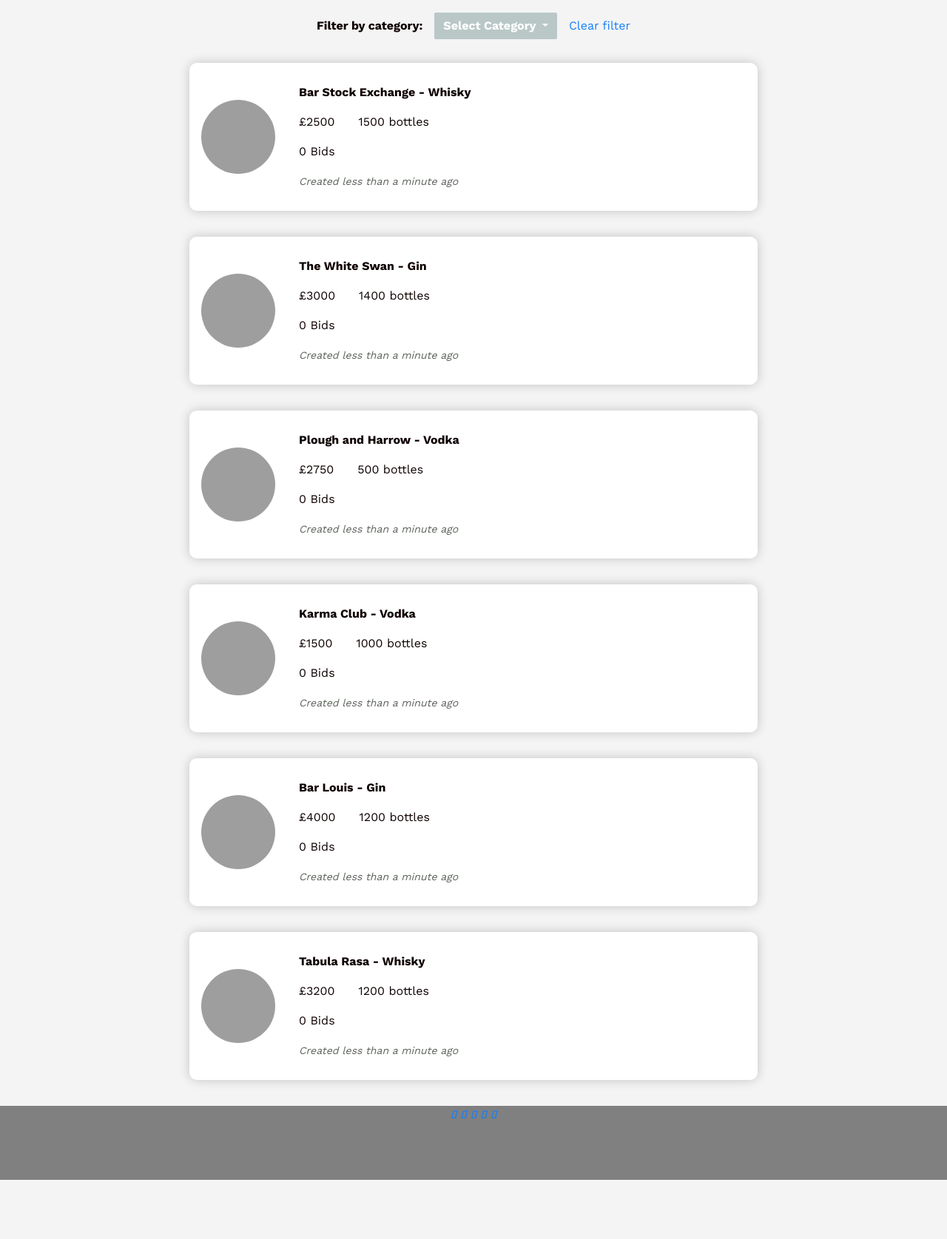
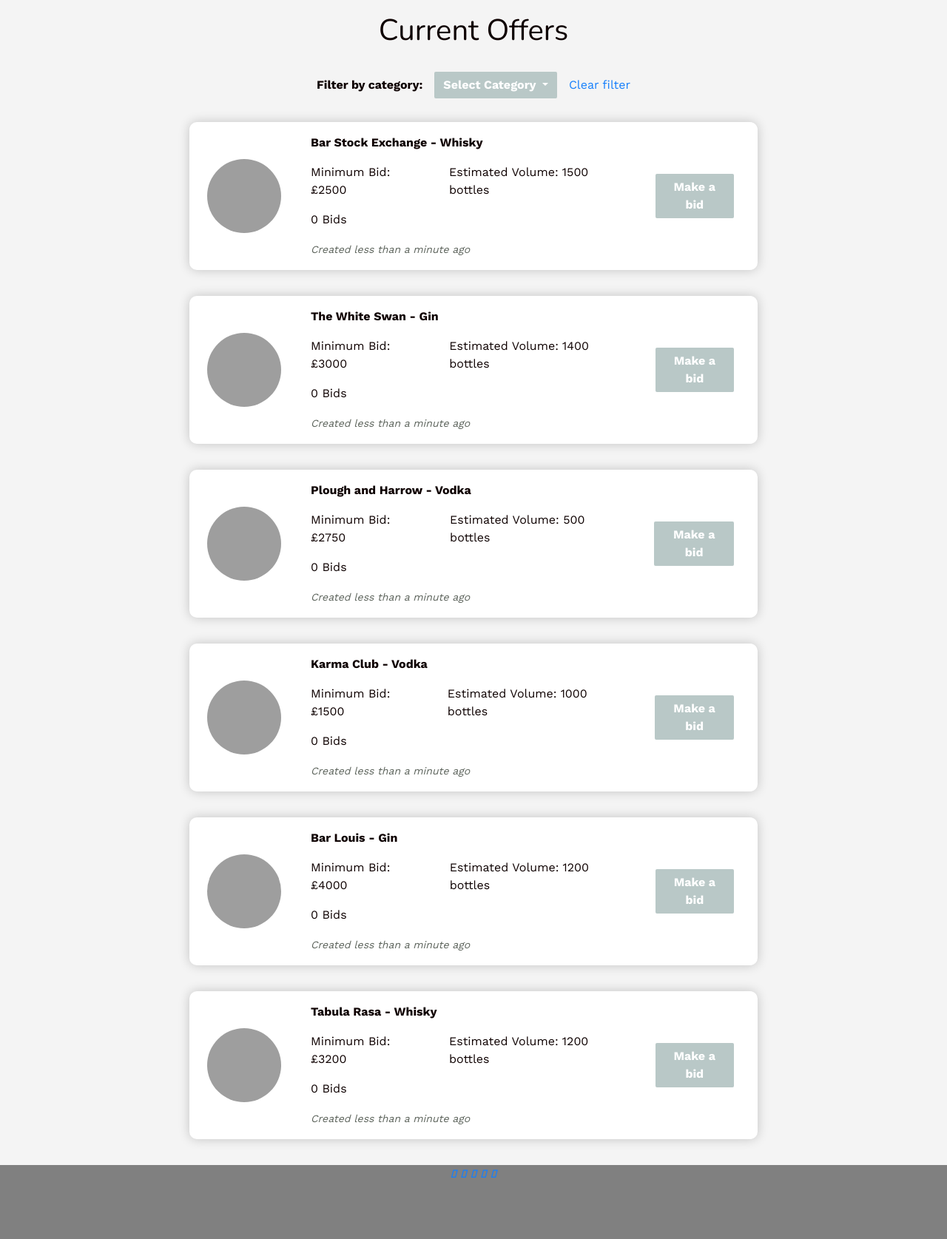
Before and after one commit to cicada-1/eztenda-prototype, a Rails app: page /offers in a window 1280 px wide. Shown: the part 83-1758 px from the top of the page at 74% size. Before the commit the page ends 1678 px from the top, so only its background shows below. Run offline with Rails 7, Linux system fonts and the light colour scheme; data comes from the database, SQL or seed files in the repository; style sheets or scripts are compiled from the project's sources; some libraries are stand-ins or nearby versions; grey boxes are pictures that could not be loaded.

Commit message:
Add 'Make a bid' button to offer cards. Add title. Make product-info div flex grow 1

```diff
--- a/app/assets/stylesheets/components/_card.scss
+++ b/app/assets/stylesheets/components/_card.scss
@@ -37,9 +37,10 @@
 
 .all-offers-card {
   margin-bottom: 16px;
+  justify-content: space-between;
 
   img {
-    margin: 0 16px;
+    margin: 0 24px;
   }
 
   .min-bid-est-vol {
@@ -47,6 +48,15 @@
   }
 
   #min-bid {
+    margin-right: 32px;
+  }
+
+  .card-product-infos {
+    flex-grow: 1;
+  }
+
+  .bid-button {
+    margin-left: 24px;
     margin-right: 32px;
   }
 }
--- a/app/assets/stylesheets/pages/_offers_index_all.scss
+++ b/app/assets/stylesheets/pages/_offers_index_all.scss
@@ -3,17 +3,24 @@
   flex-direction: column;
   justify-content: center;
   align-items: center;
+
 }
 
 .index-container {
+  margin-top: 100px;
   width: 60%;
+
+  h1 {
+    text-align: center;
+    margin-bottom: 32px;
+  }
 }
 
 .dropdown-and-clear-button {
   display: flex;
   justify-content: center;
   align-items: center;
-  margin-top: 100px;
+
   margin-bottom: 32px;
 
   p {
--- a/app/controllers/offers_controller.rb
+++ b/app/controllers/offers_controller.rb
@@ -31,7 +31,7 @@ class OffersController < ApplicationController
   def create
     @offer = Offer.new(offer_params.merge(venue_id: params[:venue_id]))
     if @offer.save
-      redirect_to venue_offers_path
+      redirect_to offer_path(@offer)
     else
       render :new
     end
@@ -42,7 +42,7 @@ class OffersController < ApplicationController
 
   def update
     @offer.update(offer_params)
-    redirect_to venue_offer_path(@offer)
+    redirect_to offer_path(@offer)
   end
 
   def destroy
--- a/app/views/offers/index_all.html.erb
+++ b/app/views/offers/index_all.html.erb
@@ -1,5 +1,6 @@
 <div class="fs-container">
   <div class="index-container">
+    <h1 class="index-title">Current Offers</h1>
     <div class="dropdown-and-clear-button">
       <p><strong>Filter by category:</strong></p>
       <div class="dropdown" id="category-dropdown">
@@ -22,12 +23,13 @@
           <div class="card-product-infos">
             <p id="offer-card-title"><strong><%= offer.venue.venue_name %> - <%= offer.category %></strong></p>
             <div class="min-bid-est-vol">
-              <p id="min-bid">£<%= offer.min_bid %></p>
-              <p id="est-vol"><%= offer.estimated_volume %></p>
+              <p id="min-bid">Minimum Bid: £<%= offer.min_bid %></p>
+              <p id="est-vol">Estimated Volume: <%= offer.estimated_volume %></p>
             </div>
             <p><%= offer.bids.count %> Bids</p>
             <span id="text-muted">Created <%= time_ago_in_words(offer.updated_at) %> ago</span>
           </div>
+          <%= link_to "Make a bid", offer_path(offer), class: "btn bid-button" %>
         </div>
       <% end %>
     </div>
```
